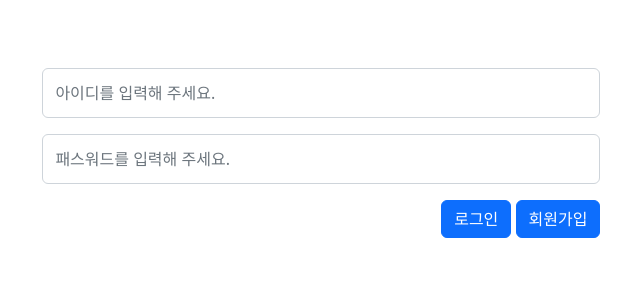
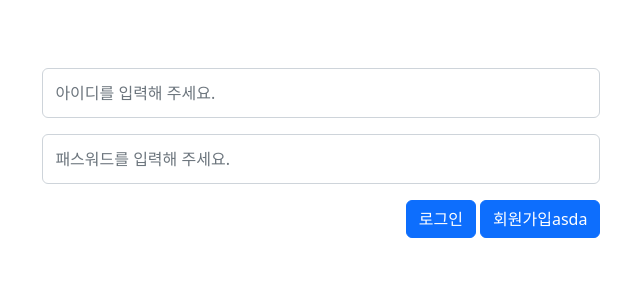
Before and after one commit to ALAJAKA/ojijo, a Python web app: template templates/login.html in a window 1280 px wide. Shown: the part 232-532 px from the top of the page, without its empty margins (207-847 px from the left). Run offline with Jinja, Linux system fonts and the light colour scheme; the template is opened without the code that fills it, so the values that code supplies are empty.

Commit message:
잠시 보여주기용 테스트 login.html

```diff
--- a/templates/login.html
+++ b/templates/login.html
@@ -36,7 +36,7 @@
           </div>
           <div id="btnbox">
             <button type="submit" class="btn btn-primary">로그인</button>
-            <button type="submit" class="btn btn-primary">회원가입</button>
+            <button type="submit" class="btn btn-primary">회원가입asda</button>
           </div>
         </form>
       </div>
```
